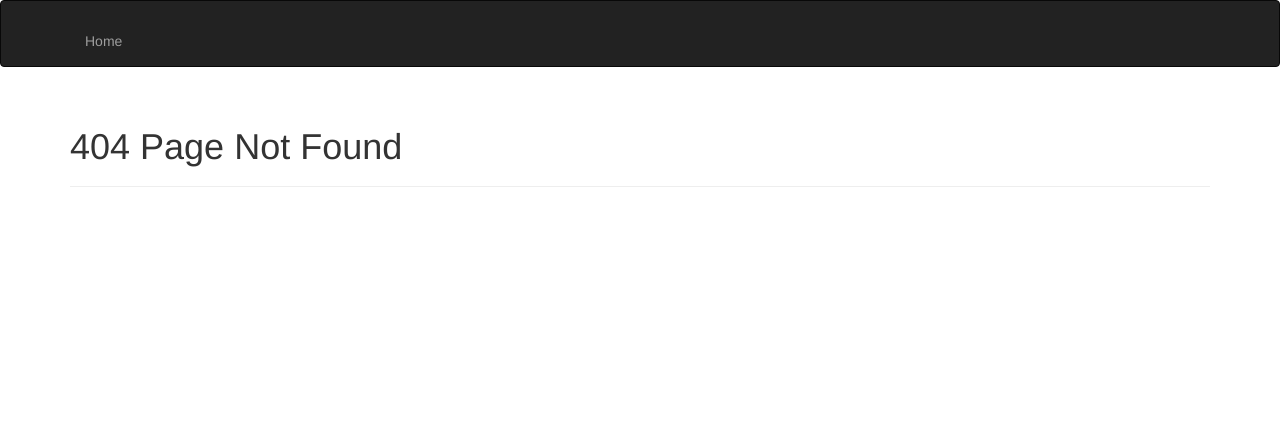
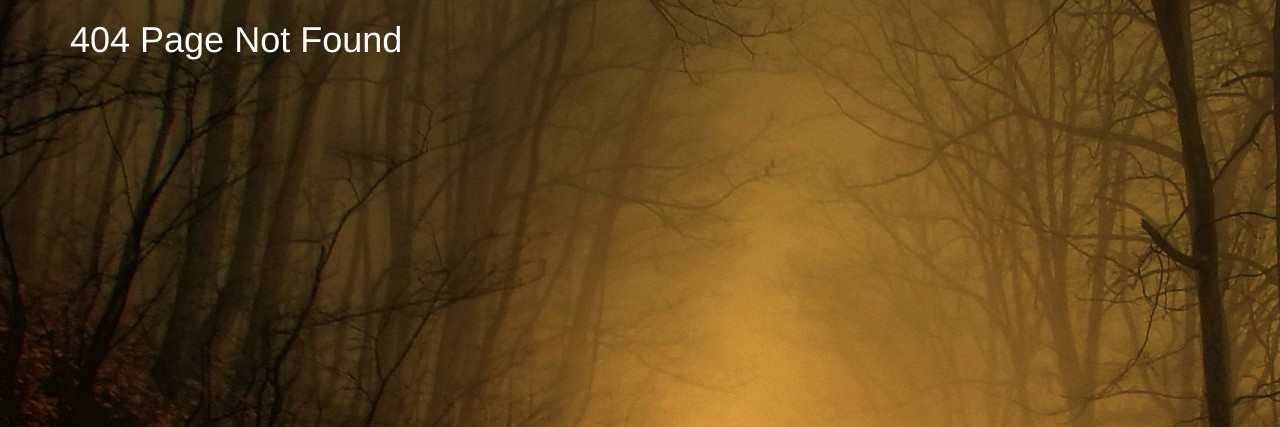
Before and after one commit to ShindeMona/Flask-Application, a Flask app: template templates/404.html in a window 1280 px wide. Shown: the top 427 px of the page. Run offline with Flask 2, Linux system fonts and the light colour scheme; the template is opened without the code that fills it, so the values that code supplies are empty; parts of the project's set-up code (start-up, migrations or seed data) failed here and were passed over; some libraries are stand-ins or nearby versions.

Commit message:
Update 404.html

```diff
--- a/templates/404.html
+++ b/templates/404.html
@@ -1,7 +1,11 @@
 {% extends "base1.html" %}
-{% block title %} Page Not Found {% endblock %}
-{% block page_content %}
-<div class="page-header">
-        <h1> 404 Page Not Found</h1>
+{% block title %}Page Not Found{% endblock %}
+ {% block body %}
+  <body background="{{ url_for('static', filename='img.jpg') }}">
+  {% block content %}
+    <div class="container">
+  <h1 style ="color: white">
+       404 Page Not Found</h1>
 </div>
 {% endblock %}
+{% endblock %}
```
